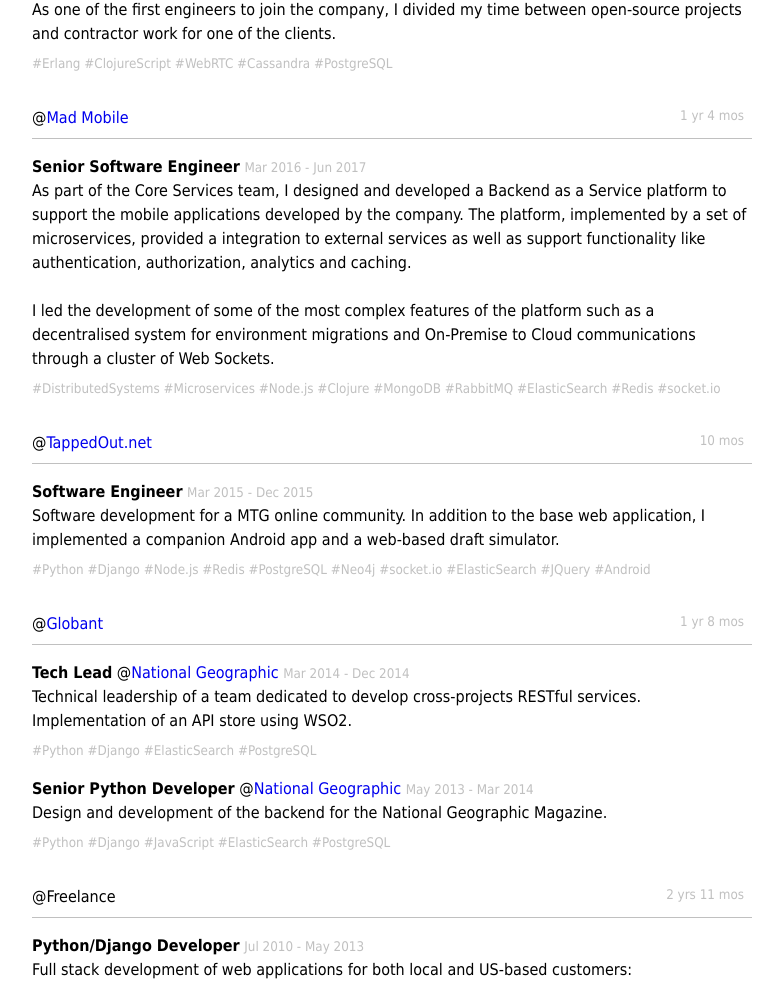
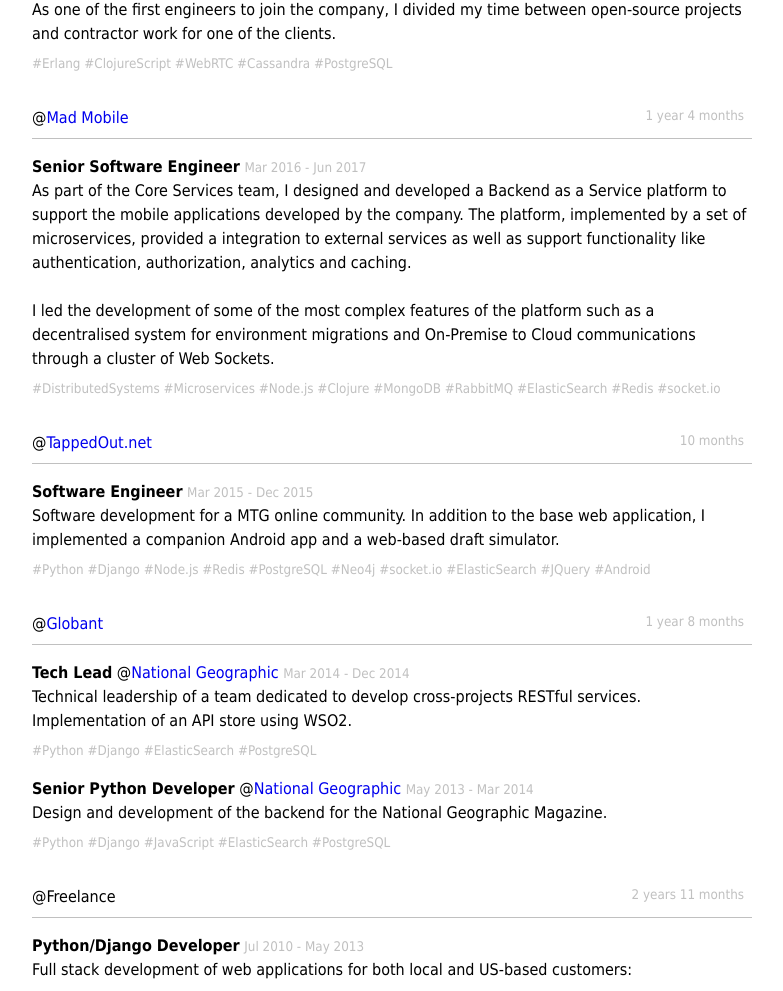
Before and after one commit to facundoolano/olano.dev, a Jekyll site: the page built from resume.html, in a window 1280 px wide and 1400 px high, scrolled down 2026 px. Shown: the part 152-1143 px from the top of the window, without its empty margins (248-1031 px from the left). Built offline with Jekyll 4.4.1, drawn with Linux system fonts in a browser that asks for light colours; some of the changed text lies outside the part shown.

Commit message:
remove date abbrev

```diff
--- a/_data/work.yml
+++ b/_data/work.yml
@@ -1,4 +1,4 @@
-- date: 5 yrs 7 mos
+- date: 5 years 7 months
   org: '<a href="https://lambdaclass.com/">LambdaClass</a>'
   positions:
     - title: Staff Software Engineer
@@ -30,7 +30,7 @@
       date: Jun 2017 - Feb 2018
       tech: Erlang, ClojureScript, WebRTC, Cassandra, PostgreSQL
       description: As one of the first engineers to join the company, I divided my time between open-source projects and contractor work for one of the clients.
-- date: 1 yr 4 mos
+- date: 1 year 4 months
   org: '<a href="https://madmobile.com/">Mad Mobile</a>'
   positions:
     - date: Mar 2016 - Jun 2017
@@ -41,14 +41,14 @@
         The platform, implemented by a set of microservices, provided a integration to external services as well as support functionality like authentication, authorization, analytics and caching.
 
         <br/><br/>I led the development of some of the most complex features of the platform such as a decentralised system for environment migrations and On-Premise to Cloud communications through a cluster of Web Sockets.
-- date: 10 mos
+- date: 10 months
   org: '<a href="https://tappedout.net/">TappedOut.net</a>'
   positions:
     - date: Mar 2015 - Dec 2015
       title: Software Engineer
       tech: Python, Django, Node.js, Redis, PostgreSQL, Neo4j, socket.io, ElasticSearch, JQuery, Android
       description: Software development for a MTG online community. In addition to the base web application, I implemented a companion Android app and a web-based draft simulator.
-- date: 1 yr 8 mos
+- date: 1 year 8 months
   org: '<a href="https://www.globant.com/">Globant</a>'
   positions:
     - org: '<a href="https://www.nationalgeographic.org/">National Geographic</a>'
@@ -61,7 +61,7 @@
       org: '<a href="https://www.nationalgeographic.org/">National Geographic</a>'
       description: Design and development of the backend for the National Geographic Magazine.
       tech: Python, Django, JavaScript, ElasticSearch, PostgreSQL
-- date: 2 yrs 11 mos
+- date: 2 years 11 months
   org: Freelance
   positions:
     - date: Jul 2010 - May 2013
@@ -75,7 +75,7 @@
           <li> App Store catalog. Consumption of the Apple's Enterprise Partner Feed (Tables of 60+ millons of records). Caching, database and query optimizations.</li>
           <li> Digital Contracts management web application.</li>
           <li> Professional social network.</li></ul>
-- date: 1 yr 7 mos
+- date: 1 year 7 months
   org: '<a href="https://www.globant.com/">Globant</a>'
   positions:
     - title: Java Developer
```
